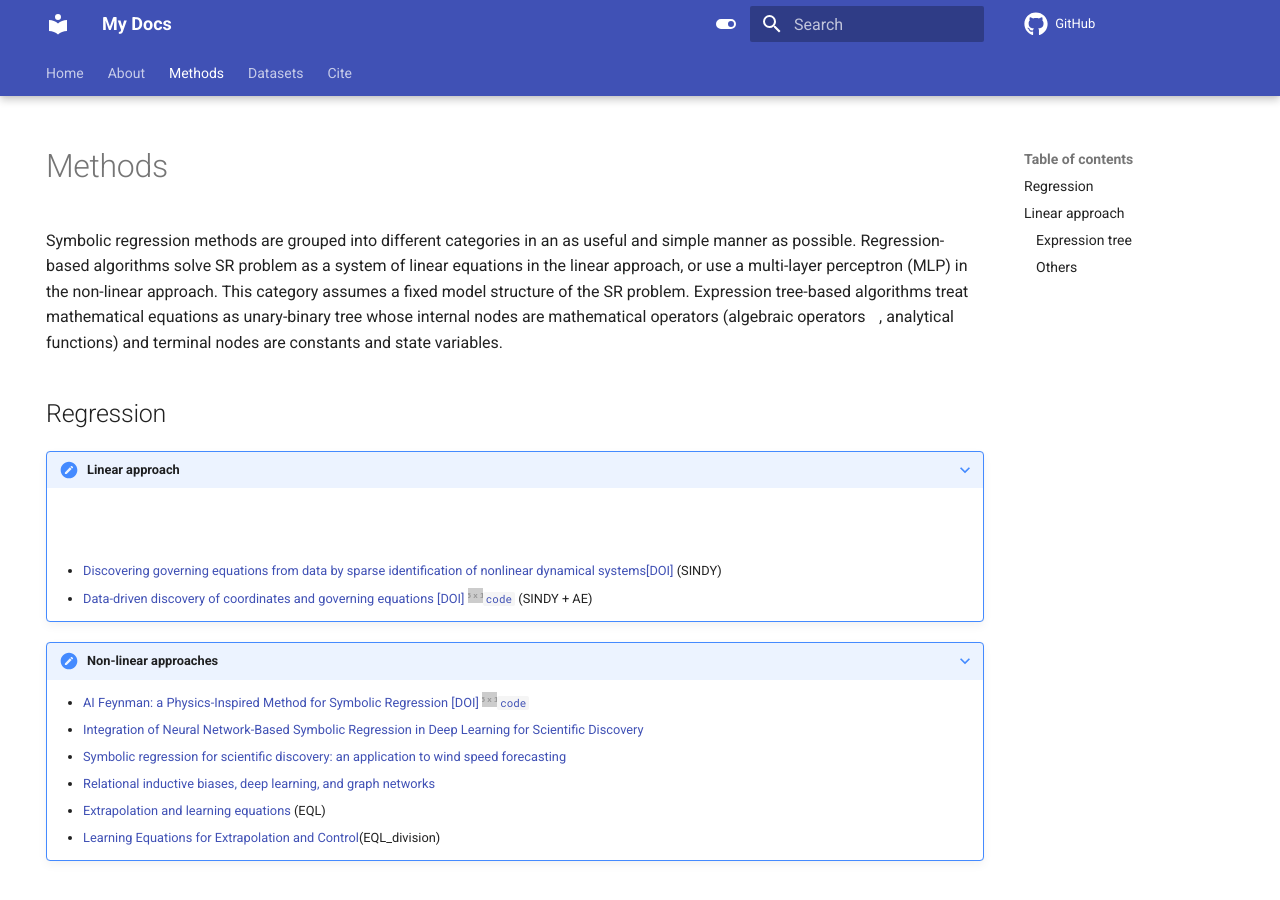
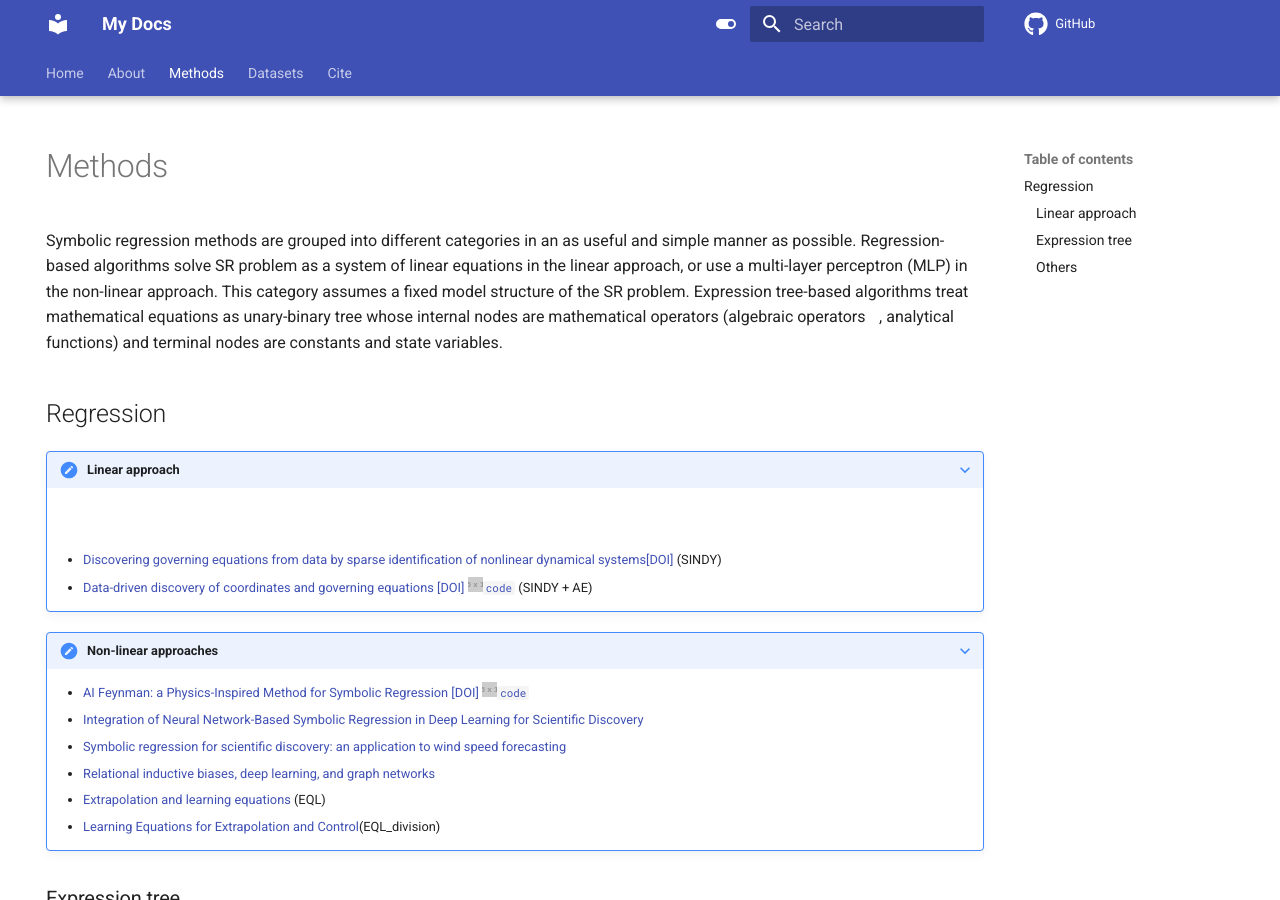
Before and after one commit to nmakke/MkDocsTest, an MkDocs documentation site: the page built from docs/methods.md, in a window 1280 px wide and 900 px high. Built offline with MkDocs 1.6.1 and Material for MkDocs 9.7.7, drawn with Linux system fonts in a browser that asks for light colours; formulas are drawn with MathJax 3; comment, search, counter and statistics services are not loaded.

```diff
--- a/docs/methods.md
+++ b/docs/methods.md
@@ -12,7 +12,7 @@ Expression tree-based algorithms treat mathematical equations as unary-binary tr
 ???+ note "Linear approach"
     <div
     style="visibility:hidden" markdown>
-    ##  Linear approach
+    ###  Linear approach
     </div>
 
 
```
